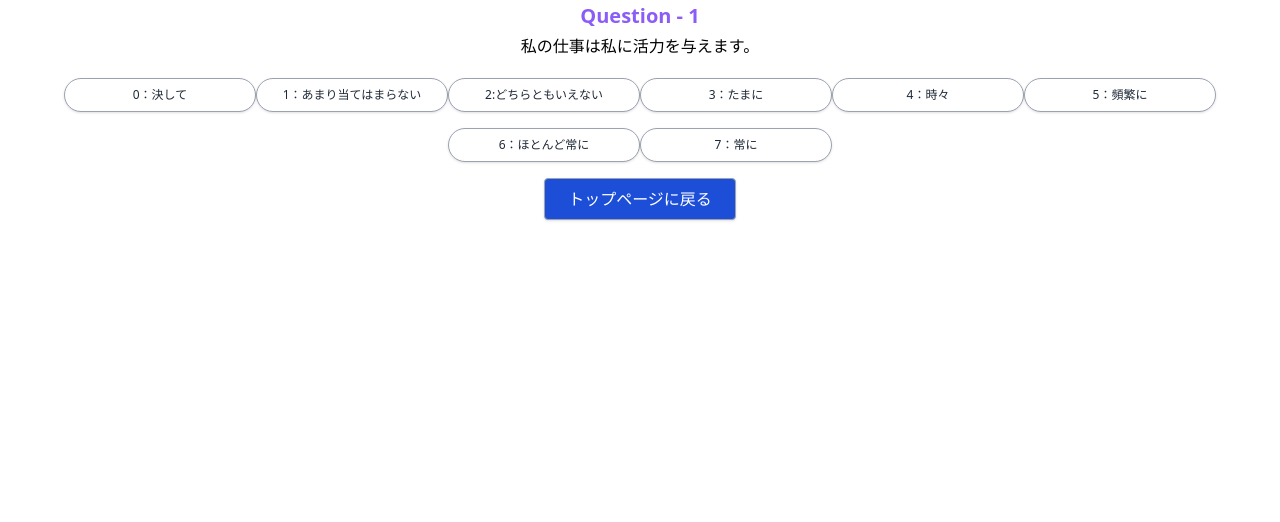
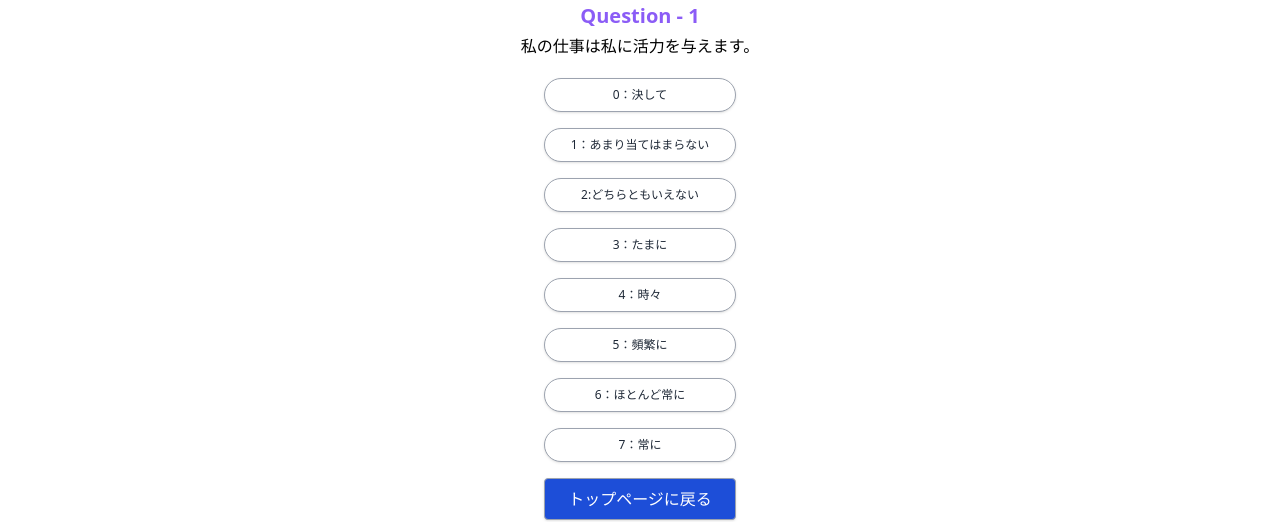
Before and after one commit to R-Tsukada/daily-ease, a Next.js app: page /UwesQuestions in a window 1280 px wide. Shown: the part 151-673 px from the top of the page. Built offline with nearby package versions, Linux system fonts and the light colour scheme.

Commit message:
回答のボタンの表示をflex-colで統一する
デバイスによって表示が変更されていたため修正した

```diff
--- a/src/presentational/Molecule/AnswerButtonList.tsx
+++ b/src/presentational/Molecule/AnswerButtonList.tsx
@@ -15,7 +15,7 @@ const AnswerButtonList: React.FC<AnswerButtonListProps> = ({ onButtonClick }) =>
   ]
 
   return (
-    <div data-testid="answer-button-list">
+    <div className='flex flex-col items-center' data-testid="answer-button-list">
       {answers.map((answer, index) => (
         <AnswerButton key={answer} onClick={() => onButtonClick(index + 1)}>
           {answer}
--- a/src/presentational/Molecule/UwesAnswerButtonList.tsx
+++ b/src/presentational/Molecule/UwesAnswerButtonList.tsx
@@ -18,7 +18,7 @@ const UwesAnswerButtonList: React.FC<UwesAnswerButtonListProps> = ({ onButtonCli
   ]
 
   return (
-    <div data-testid="uwes-answer-button-list">
+    <div className='flex flex-col items-center' data-testid="uwes-answer-button-list">
       {answers.map((answer, index) => (
         <AnswerButton key={answer} onClick={() => onButtonClick(index + 1)}>
           {answer}
```
